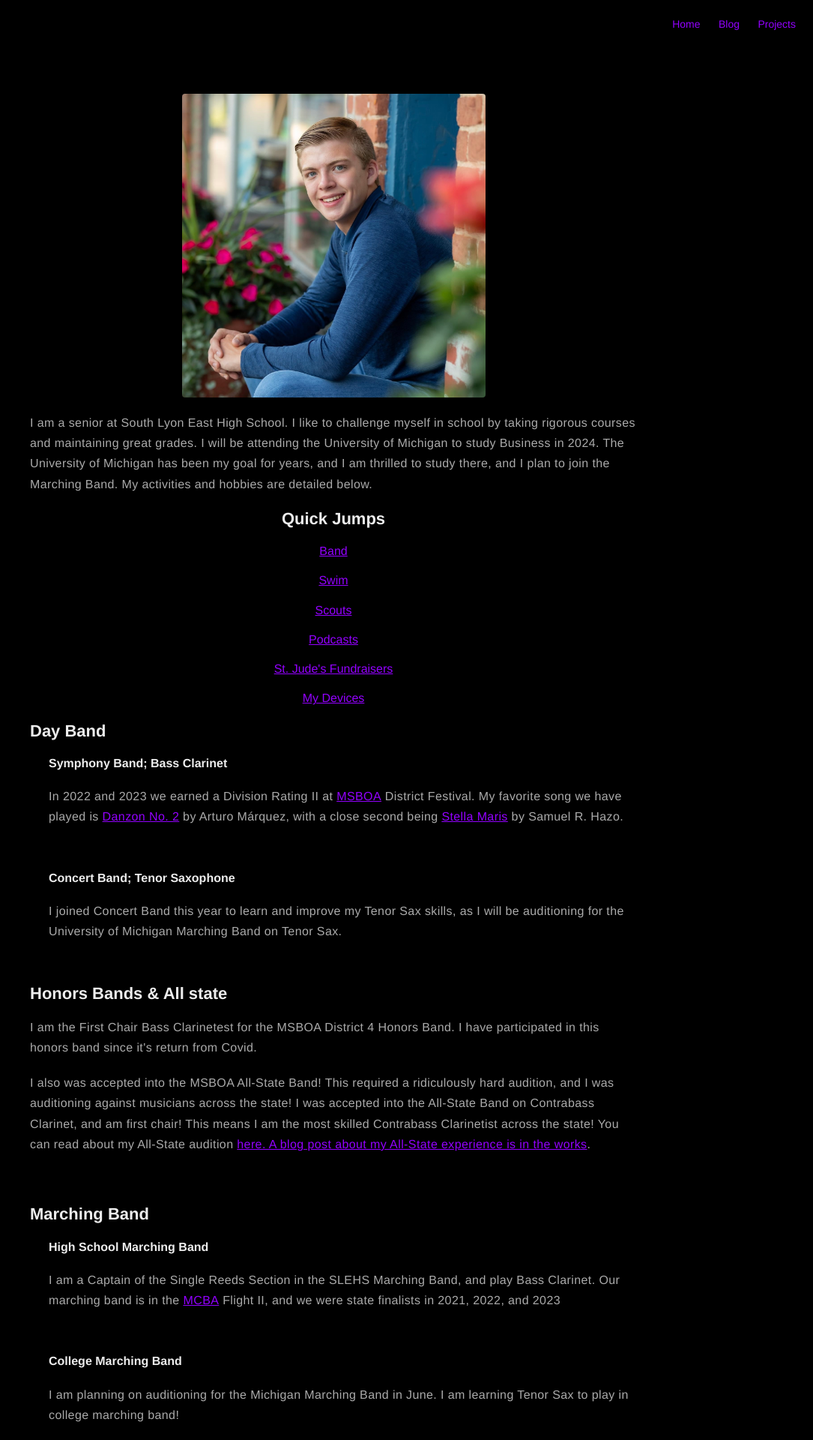
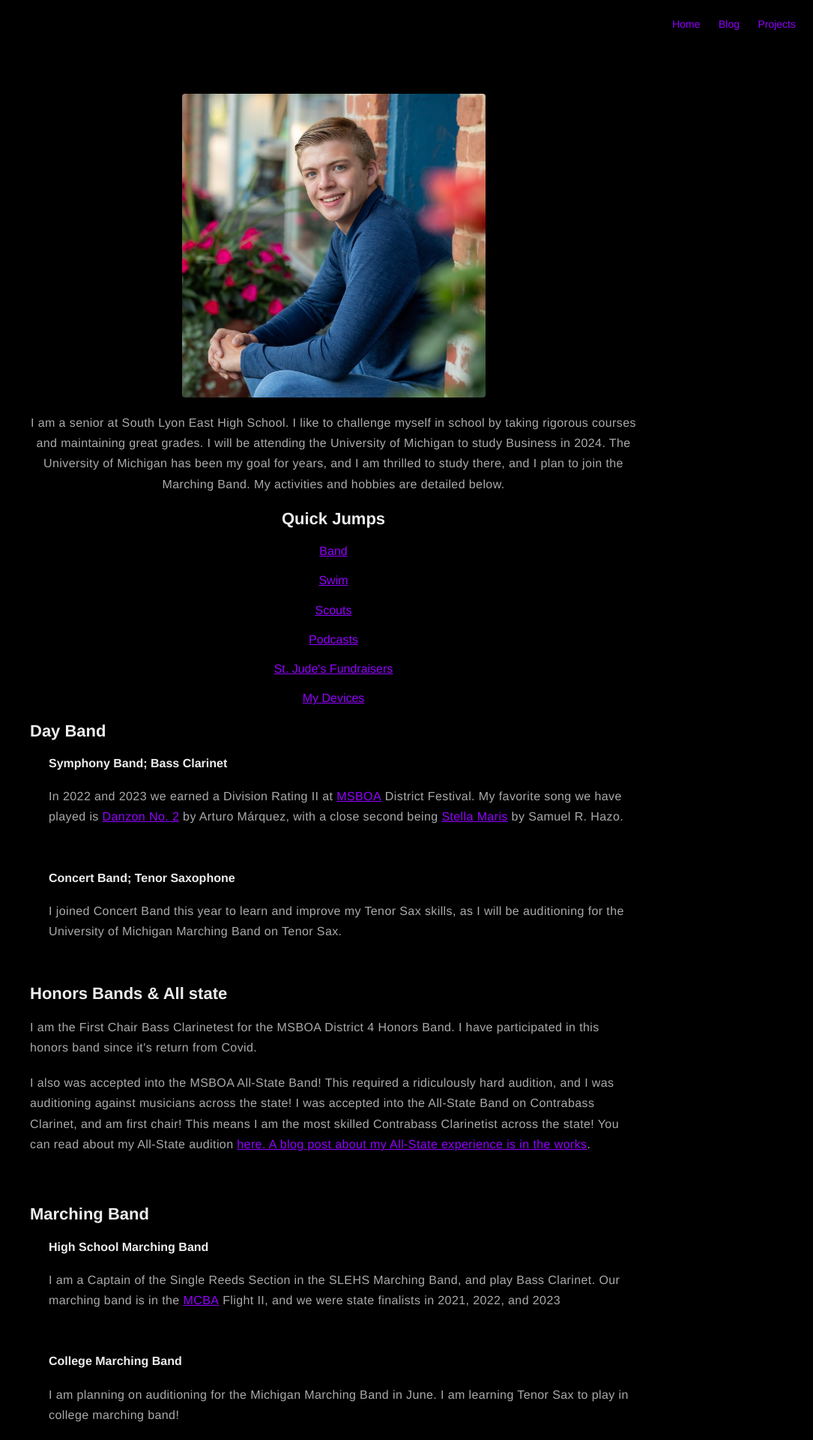
Before and after one commit to JDBurchHuzzah/jdburchhuzzah.github.io, a Jekyll site: the page built from about.md, in a window 1280 px wide. Shown: the top 1920 px of the page at 75% size, without its empty margins (195-1280 px from the left). Built offline with Jekyll 4.4.1, drawn with Linux system fonts in a browser that asks for light colours; nearby versions of some CDN libraries.

Commit message:
Update about.md

```diff
--- a/about.md
+++ b/about.md
@@ -5,8 +5,8 @@
 
 <img src="/assets/images/profilepfp.jpg" alt="JD Burch">
 
-<p>I am a senior at South Lyon East High School. I like to challenge myself in school by taking rigorous courses and maintaining great grades. I will be attending the University of Michigan to study Business in 2024. The University of Michigan has been my goal for years, and I am thrilled to study there, and  I plan to join the Marching Band. My activities and hobbies are detailed below.
-</p>
+<center><p>I am a senior at South Lyon East High School. I like to challenge myself in school by taking rigorous courses and maintaining great grades. I will be attending the University of Michigan to study Business in 2024. The University of Michigan has been my goal for years, and I am thrilled to study there, and  I plan to join the Marching Band. My activities and hobbies are detailed below.
+</p></center>
 
 <div style="text-align: center;">
   <h2>Quick Jumps</h2>
```
